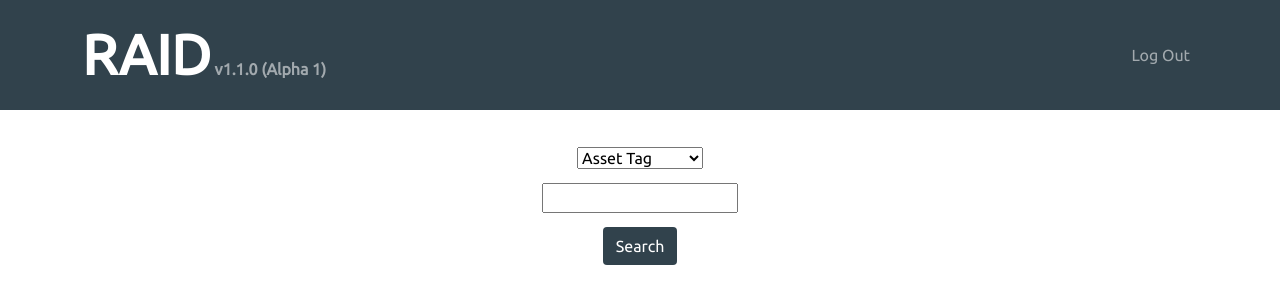
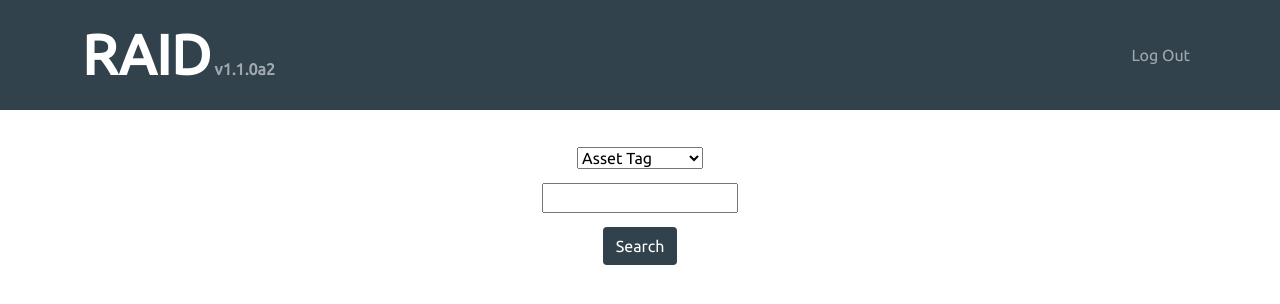
Before and after one commit to mtill025/RAID, a Flask app: page / in a window 1280 px wide. Shown: the top 304 px of the page. Run offline with Flask 2, Linux system fonts and the light colour scheme; the visitor is signed in with stand-in values (Sample User, id 1); data comes from the database, SQL or seed files in the repository; parts of the project's set-up code (start-up, migrations or seed data) failed here and were passed over; some libraries are stand-ins or nearby versions.

Commit message:
Increment alpha version number, disable Tools menu

```diff
--- a/templates/header.html
+++ b/templates/header.html
@@ -22,7 +22,7 @@
 <nav class="navbar navbar-dark navbar-expand-sm" id="mainNav">
     <div class="container">
         <a class="navbar-brand" href="{{ url_for('index') }}">RAID<span
-                class="navbar-text navbar-version">  v1.1.0 (Alpha 1)</span></a>
+                class="navbar-text navbar-version">  v1.1.0a2</span></a>
         <ul class="navbar-nav ml-auto">
             {% if current_user.role == 1 %}
                 <li class="nav-item">
@@ -34,7 +34,7 @@
                         Tools
                     </a>
                     <ul class="dropdown-menu" aria-labelledby="navbarDropdown">
-                        <li><a class="dropdown-item" href="{{ url_for('tools_sync') }}">Synchronize</a></li>
+                        <li><a class="dropdown-item disabled" href="">Synchronize</a></li>
                         <li><a class="dropdown-item disabled" href="{{ url_for('tools_checkin') }}">Auto check-in</a></li>
                     </ul>
                 </li>
```
